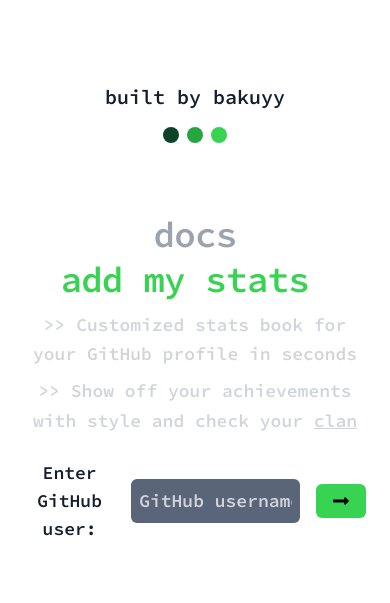
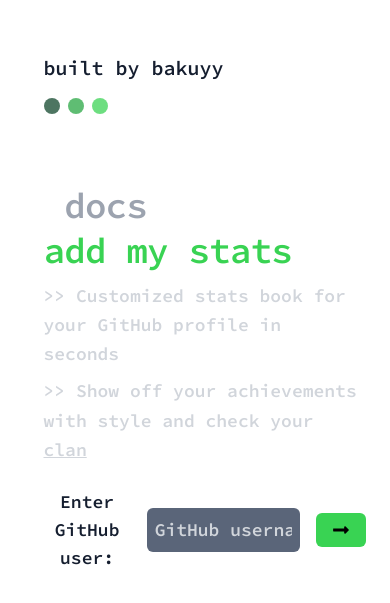
Before and after one commit to bakuyy/git-stats, a Next.js app: page / in a window 390 px wide. Shown: the part 109-712 px from the top of the page. Built offline with nearby package versions, Linux system fonts and the light colour scheme.

Commit message:
style: final spacing and styling to all stats

```diff
--- a/package.json
+++ b/package.json
@@ -15,6 +15,7 @@
     "@next/font": "^14.2.15",
     "lucide-react": "^0.474.0",
     "mongodb": "^6.13.0",
+    "motion": "^12.4.0",
     "next": "15.1.6",
     "react": "^19.0.0",
     "react-dom": "^19.0.0",
--- a/src/app/page.tsx
+++ b/src/app/page.tsx
@@ -1,25 +1,26 @@
 "use client"
-import { Source_Code_Pro } from "next/font/google"
 import UserQueryForm from "@/components/forms/UserQuery"
 import { Typewriter } from "react-simple-typewriter"
 import Tooltip from '@mui/material/Tooltip'
 import { sourceCodePro } from "./fonts"
-
+import {motion} from "motion/react"
 
 export default function Home() {
   return (
-    <div className={`${sourceCodePro.variable} font-source-code-pro flex flex-col items-center justify-center min-h-screen px-6 sm:px-12 py-8 gap-8 sm:gap-16`}>
+    <div className={`${sourceCodePro.variable} ml-[15vw] font-source-code-pro flex flex-col items-start justify-center min-h-screen px-6 sm:px-12 py-8 gap-8 sm:gap-16 ml-[5vw] `}>
 
-      <main className="w-full max-w-4xl text-center sm:text-left">
-        <h3 className="mb-4 text-xl sm:text-2xl text-center sm:text-left">built by bakuyy</h3>
+      <main className="w-full max-w-4xl text-left">
+        <h3 className="mb-4 text-xl sm:text-2xl text-left">
+          built by bakuyy
+        </h3>
 
-        <div className="flex gap-2 justify-center sm:justify-start">
-          <div className="w-4 h-4 bg-[#0D4429] rounded-full" />
-          <div className="w-4 h-4 bg-[#26A641] rounded-full" />
-          <div className="w-4 h-4 bg-[#39D353] rounded-full" />
+        <div className="flex gap-2 justify-start">
+        <div className="w-4 h-4 bg-[#0D4429] rounded-full animate-pulse" />
+          <div className="w-4 h-4 bg-[#26A641] rounded-full animate-pulse delay-250" />
+          <div className="w-4 h-4 bg-[#39D353] rounded-full animate-pulse delay-800" />
         </div>
 
-        <h1 className="text-4xl mt-6 text-3xl sm:text-4xl md:text-5xl font-extrabold tracking-tight text-white leading-tight text-center sm:text-left">
+        <h1 className="text-4xl mt-6 text-3xl sm:text-4xl md:text-5xl font-extrabold tracking-tight text-white leading-tight text-left">
           git commit -m “
           <span className="text-gray-400">docs</span>:{" "}
           <span className="text-[#39D353] inline-block">
@@ -29,8 +30,8 @@ export default function Home() {
         </h1>
 
         <div className="my-[2vw] text-lg sm:text-xl text-gray-300 leading-relaxed grid gap-2 text-left">
-          <h3 className="text-center sm:text-left">{`>>`} Customized stats book for your GitHub profile in seconds</h3>
-          <h3 className="text-center sm:text-left">{`>>`} Show off your achievements with style and check your <Tooltip title="commitment issues? perfectionist? let's find out!"><span className="underline">clan</span></Tooltip></h3>
+          <h3>{`>>`} Customized stats book for your GitHub profile in seconds</h3>
+          <h3>{`>>`} Show off your achievements with style and check your <Tooltip title="commitment issues? perfectionist? let's find out!"><span className="underline">clan</span></Tooltip></h3>
         </div>
 
         <UserQueryForm />
--- a/src/components/Clan.tsx
+++ b/src/components/Clan.tsx
@@ -37,7 +37,7 @@ export default function Clan(userData: any) {
           </div>
 
           <Image
-            className="w-32 h-32 object-contain"
+            className="w-32 h-32 object-contain mb-2"
             src={clanDetails.img}
             alt="Logo"
             width={128}
--- a/src/components/Commits.tsx
+++ b/src/components/Commits.tsx
@@ -1,50 +1,55 @@
+import { FC } from "react";
 import CommitsAnalysis from "@/lib/commitsAnalysis";
+import { GoSmiley } from "react-icons/go";
+import { PiSmileyAngryLight } from "react-icons/pi";
+import { FaRandom } from "react-icons/fa";
 import { sourceCodePro } from "@/app/fonts";
-import { GoSmiley } from "react-icons/go";
-import { PiSmileyAngryLight } from "react-icons/pi"
-import { FaRandom } from "react-icons/fa";
-import { yellow } from "@mui/material/colors";
-
-
 
 export default function Commits(userData: any){
-    const res = CommitsAnalysis(userData)
+    const res = CommitsAnalysis(userData);
 
-    return (
-        <div className={`${sourceCodePro.variable} bg-[#0d1117] text-white p-8 mt-[2vh] `}>
-        <div className="max-w-4xl mx-auto flex flex-wrap gap-[1vw] gap-[3vh]">
-          <div className="w-full sm:w-[30%] bg-[#161b22] rounded-xl p-6 shadow-md shadow-[#ffcd42]">
+  const commitData = [
+    {
+      title: "happiest commit",
+      icon: <GoSmiley color="#ffcd42" size={20} />,
+      color: "255, 205, 66",
+      data: res[0],
+    },
+    {
+      title: "most rageful commit",
+      icon: <PiSmileyAngryLight color="#e0401f" size={30} />,
+      color: "224, 64, 31",
+      data: res[1],
+    },
+    {
+      title: "random commit spotlight",
+      icon: <FaRandom color="#3091ff" size={15} />,
+      color: "48, 145, 255",
+      data: res[2],
+    },
+  ];
+
+  return (
+    <div className={`${sourceCodePro.variable} bg-[#0d1117] text-white p-8 mt-[2vh]`}>
+      <div className="max-w-4xl mx-auto flex flex-wrap gap-[1vw] gap-[3vh]">
+        {commitData.map((commit, index) => (
+          <div
+            key={index}
+            className="w-full sm:w-[30%] bg-[#161b22] rounded-xl p-6 shadow-md"
+            style={{ boxShadow: `0 4px 6px rgba(${commit.color}, 0.6)` }}
+          >
             <p className="text-lg font-medium flex">
-              happiest commit
-              <GoSmiley className="ml-8"  color={"#ffcd42"}  size={20}/>
+              {commit.title}
+              <span className="ml-4" style={{ color: commit.color }}>
+                {commit.icon}
+              </span>
             </p>
-            <span className="text-[#ffcd42] font-bold">
-                {res[0]}
-              </span>
+            <span className={`text-[${commit.color}] font-bold`}>
+              {commit.data}
+            </span>
           </div>
-          <div className="w-full sm:w-[30%] bg-[#161b22] rounded-xl p-6 shadow-md shadow-[#e0401f]">
-            <p className="text-lg font-medium flex">
-              most rageful commit{" "}
-              <PiSmileyAngryLight color={"#e0401f"} className="ml-4" size={30}/>
-            </p>
-            <span className="text-[#e0401f] font-bold">
-                {res[1]}
-              </span>
-          </div>
-          <div className="w-full sm:w-[30%] bg-[#161b22] rounded-xl p-6 shadow-md shadow-[#3091ff]">
-            <p className="text-lg font-medium flex">
-              random commit spotlight{" "}
-              <FaRandom className="ml-4" color={"#3091ff"}  size={15}/>
-
-            </p>
-            <span className="text-[#3091ff] font-bold">
-                {res[2]}
-              </span>
-          </div>
-
-
-        </div>
+        ))}
       </div>
-      )
-
+    </div>
+  )
 }
```
Also changed, not shown: 1 other file (tests, documents, lock files or other folders).
